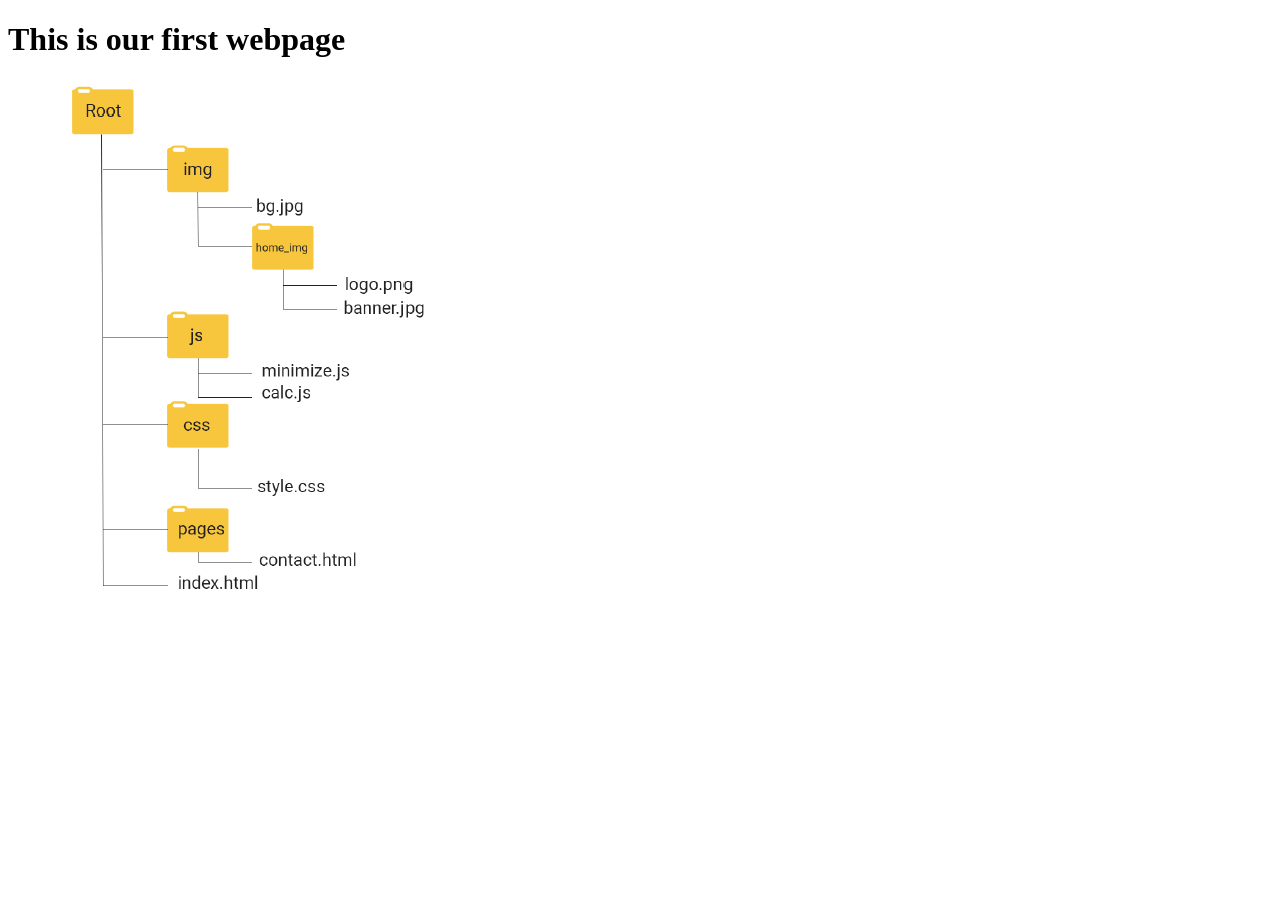
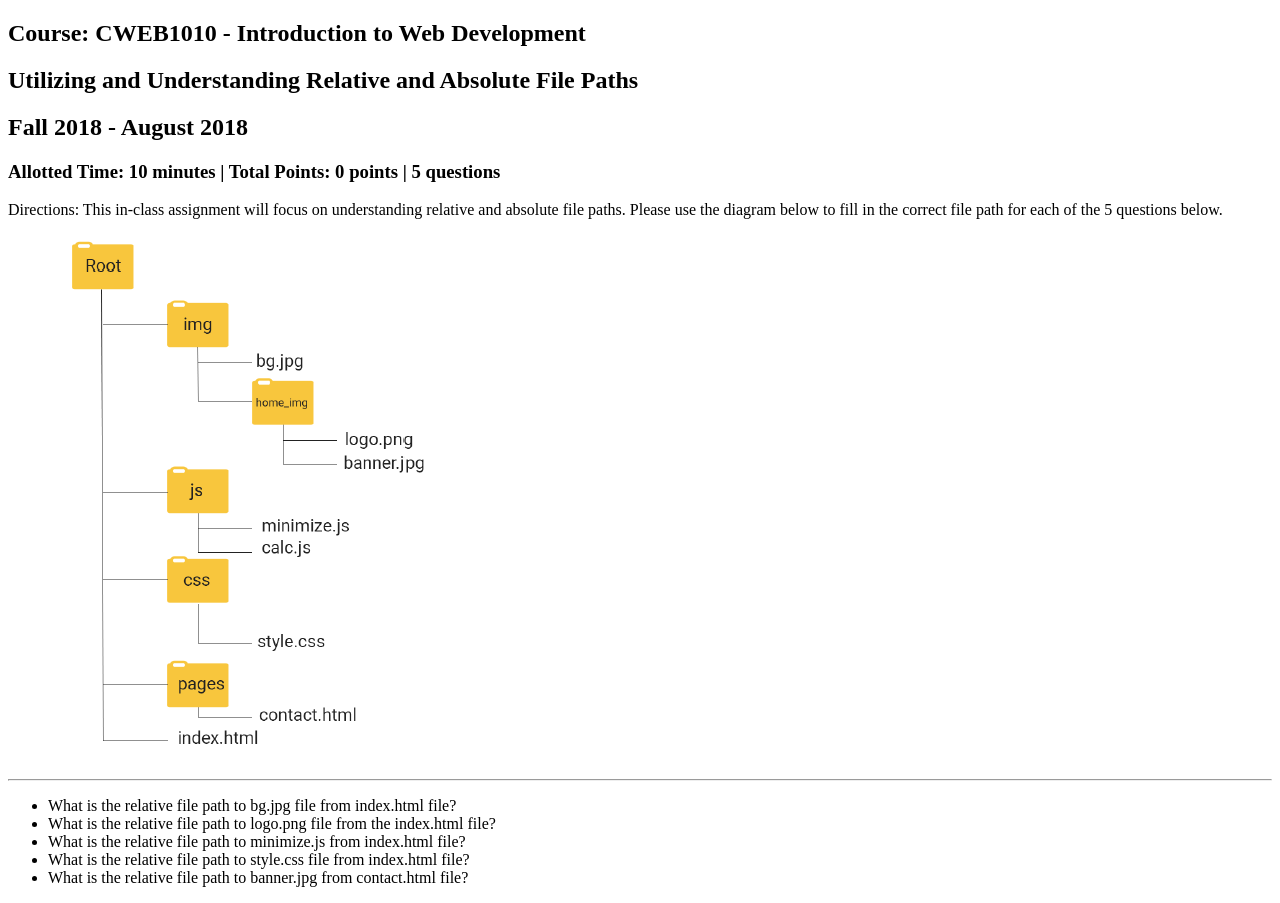
Before and after one commit to instructorc/CWEB1010Fall2018, a plain HTML site: page index1.html in a window 1280 px wide. Before the commit the page ends 800 px from the top, so only its background shows below. Drawn offline with Linux system fonts and the light colour scheme.

Commit message:
adding new content and html tags

```diff
--- a/index1.html
+++ b/index1.html
@@ -8,11 +8,26 @@
     </head>
     <body>
         <header>
-
+            <h2>Course: CWEB1010 - Introduction to Web Development</h2>
+            <h2>Utilizing and Understanding Relative and Absolute File Paths</h2>
+            <h2>Fall 2018 - August 2018</h2>
+            <h3>Allotted Time: 10 minutes | Total Points: 0 points | 5 questions</h3>
 
         </header>
-        <h1>This is our first webpage</h1>
+        <p>Directions: This in-class assignment will focus on understanding relative and absolute file paths.  Please use the diagram below to fill in the correct file path for each of the 5 questions below.</p>
         <img src="img/filestructure.PNG" alt="picture of file structure">
+
+        <hr>
+        <section>
+            <ul>
+                <li>What is the relative file path to bg.jpg file from index.html file?</li>
+                <li>What is the relative file path to logo.png file from the index.html file?</li>
+                <li>What is the relative file path to minimize.js from index.html file?</li>
+                <li>What is the relative file path to style.css file from index.html file?</li>
+                <li>What is the relative file path to banner.jpg from contact.html file?</li>
+            </ul>
+
+        </section>
 
         <footer>
 
```
Also changed, not shown: img/dunwoodyfooterlogo.png (added).
